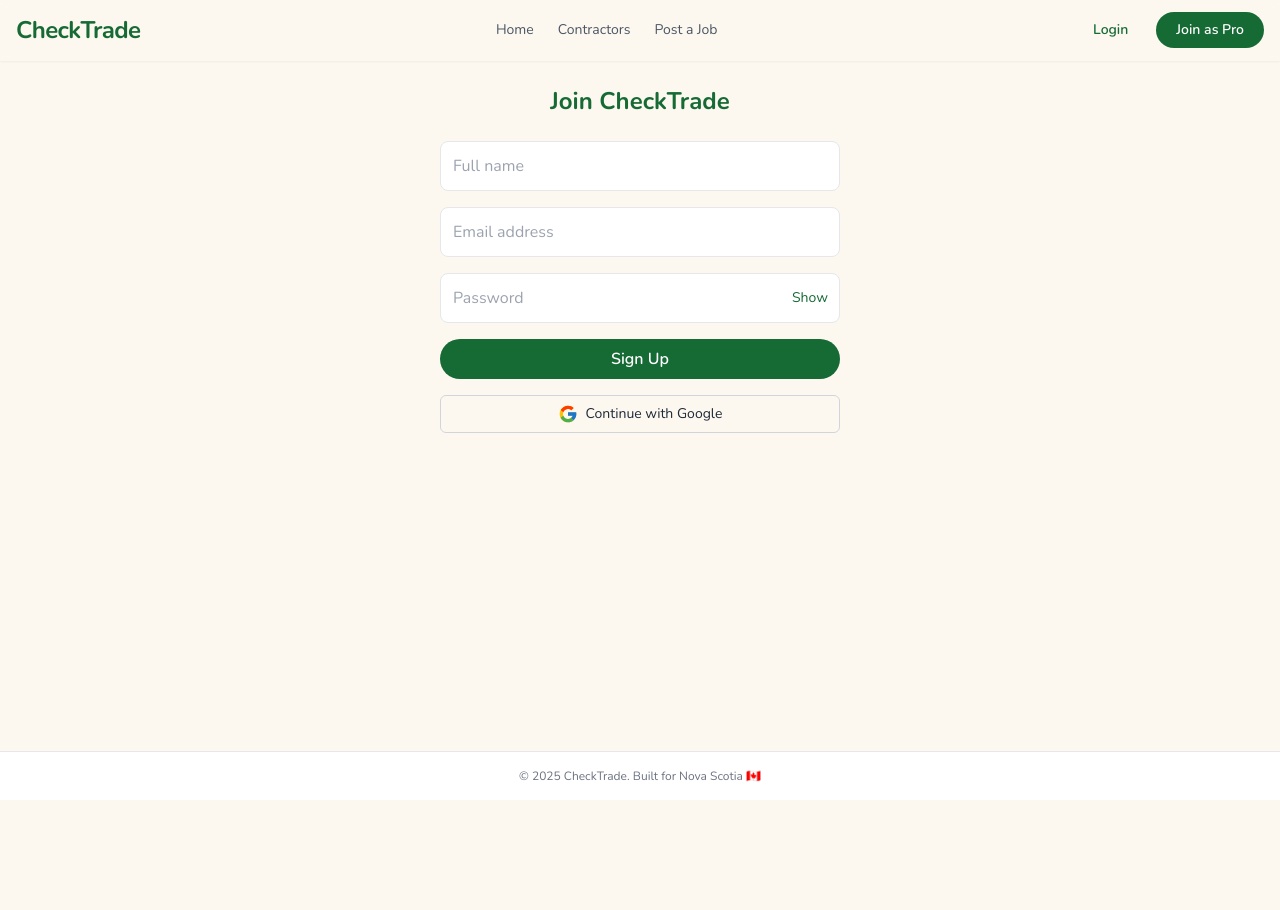
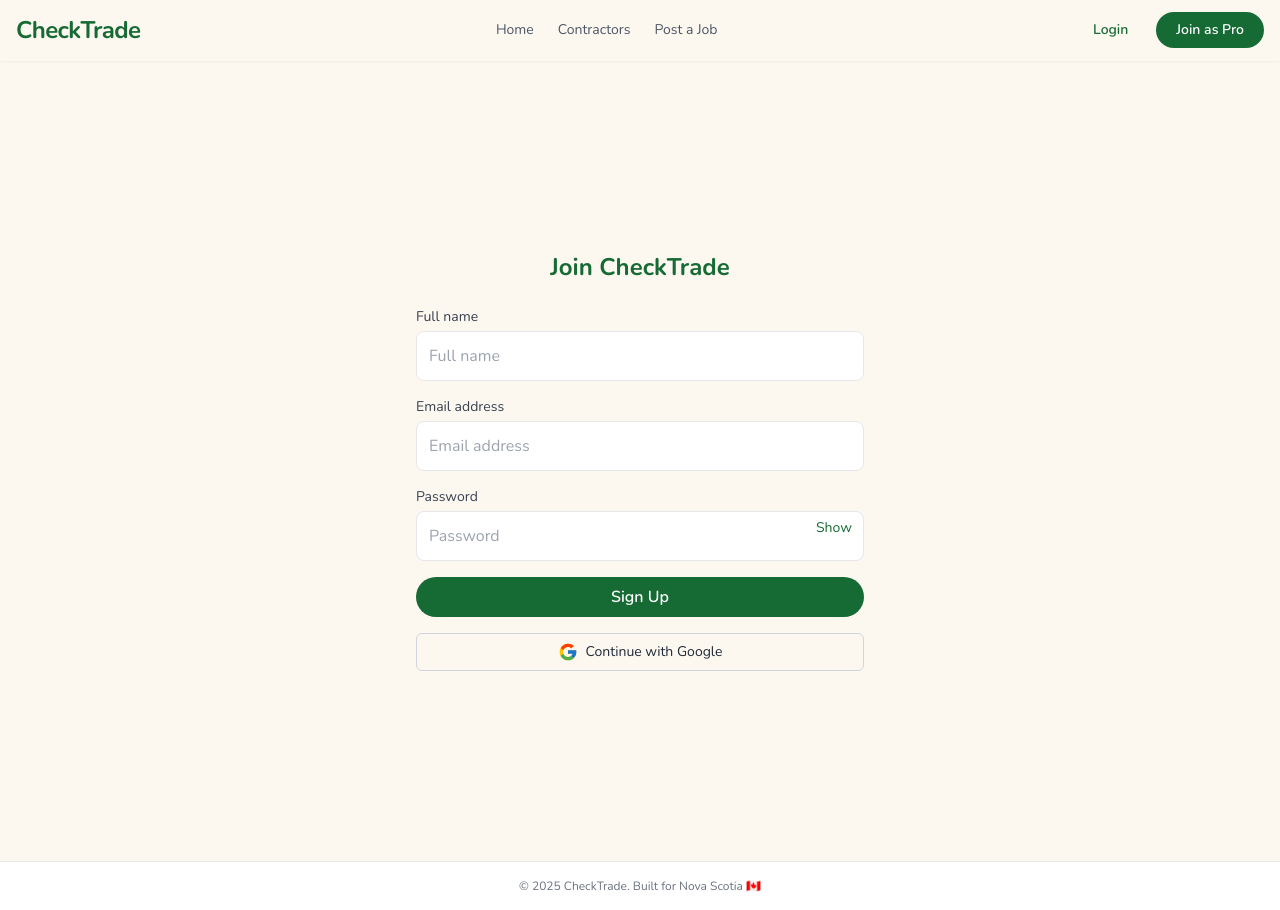
Before and after one commit to digital-domusfix/checktrade-webapp, a React (Vite) app in the folder frontend-app/: page /signup in a window 1280 px wide. Before the commit the page ends 800 px from the top, so only its background shows below. Built offline with nearby package versions, Linux system fonts and the light colour scheme; no server answers.

Commit message:
Style auth and job forms

```diff
--- a/frontend-app/src/features/auth/LoginPage.tsx
+++ b/frontend-app/src/features/auth/LoginPage.tsx
@@ -6,9 +6,11 @@
   };
 
   return (
-    <div className="max-w-md mx-auto p-6">
-      <h1 className="text-2xl font-bold text-center mb-6">Login</h1>
-      <LoginForm onLoggedIn={handleLoggedIn} />
+    <div className="min-h-screen flex items-center justify-center p-4">
+      <div className="w-full max-w-md">
+        <h1 className="text-2xl font-bold text-center mb-6">Login</h1>
+        <LoginForm onLoggedIn={handleLoggedIn} />
+      </div>
     </div>
   );
 }
--- a/frontend-app/src/features/dashboard/components/AddJobForm.tsx
+++ b/frontend-app/src/features/dashboard/components/AddJobForm.tsx
@@ -33,24 +33,36 @@
   };
 
   return (
-    <form onSubmit={handleSubmit} className="space-y-4 p-4">
+    <form onSubmit={handleSubmit} className="space-y-4 p-4 max-w-md mx-auto">
       <div className="text-sm text-gray-700">
         Creating job for{' '}
         <strong>{property.nickname || property.address?.line1}</strong>
       </div>
+      <div className="space-y-1">
+        <label htmlFor="title" className="block text-sm font-medium text-gray-700">
+          Job title
+        </label>
         <input
+          id="title"
           type="text"
           value={title}
           onChange={(e) => setTitle(e.target.value)}
           placeholder="Job title"
           className="w-full border p-2 rounded"
         />
+      </div>
+      <div className="space-y-1">
+        <label htmlFor="description" className="block text-sm font-medium text-gray-700">
+          Job description
+        </label>
         <textarea
+          id="description"
           value={description}
           onChange={(e) => setDescription(e.target.value)}
           placeholder="Job description"
           className="w-full border p-2 rounded"
         />
+      </div>
       <Button type="submit" disabled={submitting || !title}>
         Create Job
       </Button>
--- a/frontend-app/src/features/leadgen/QuickWizard.tsx
+++ b/frontend-app/src/features/leadgen/QuickWizard.tsx
@@ -125,9 +125,12 @@
         <motion.section layout className="space-y-4">
           <h3 className="font-semibold mb-3">Just a few details</h3>
           {questions[subcategory.name]?.map((q, i) => (
-            <div key={i}>
-              <label className="text-sm font-medium">{q}</label>
+            <div key={i} className="space-y-1">
+              <label htmlFor={`q${i}`} className="text-sm font-medium">
+                {q}
+              </label>
               <input
+                id={`q${i}`}
                 type="text"
                 value={answers[q] || ''}
                 onChange={(e) => setAnswers({ ...answers, [q]: e.target.value })}
@@ -136,8 +139,11 @@
             </div>
           ))}
           <div>
-            <label className="text-sm font-medium">Anything else we should know?</label>
+            <label htmlFor="notes" className="text-sm font-medium">
+              Anything else we should know?
+            </label>
             <textarea
+              id="notes"
               value={notes}
               onChange={(e) => setNotes(e.target.value)}
               className="w-full border p-2 rounded"
@@ -150,8 +156,11 @@
 
       {step === 3 && (
         <motion.section layout className="space-y-4">
-          <label className="block text-sm font-medium">Your location (Postcode)</label>
+          <label htmlFor="postcode" className="block text-sm font-medium">
+            Your location (Postcode)
+          </label>
           <input
+            id="postcode"
             type="text"
             value={postcode}
             onChange={(e) => setPostcode(e.target.value)}
@@ -164,8 +173,11 @@
 
       {step === 4 && (
         <motion.section layout className="space-y-4">
-          <label className="block text-sm font-medium">When do you need the service?</label>
+          <label htmlFor="needDate" className="block text-sm font-medium">
+            When do you need the service?
+          </label>
           <input
+            id="needDate"
             type="date"
             value={date}
             onChange={(e) => setDate(e.target.value)}
@@ -188,15 +200,21 @@
 
       {step === 5 && (
         <motion.section layout className="space-y-4">
-          <label className="block text-sm font-medium">Your Email</label>
+          <label htmlFor="email" className="block text-sm font-medium">
+            Your Email
+          </label>
           <input
+            id="email"
             type="email"
             value={email}
             onChange={(e) => setEmail(e.target.value)}
             className="w-full border p-2 rounded"
           />
-          <label className="block text-sm font-medium">Phone (optional)</label>
+          <label htmlFor="phone" className="block text-sm font-medium">
+            Phone (optional)
+          </label>
           <input
+            id="phone"
             type="tel"
             value={phone}
             onChange={(e) => setPhone(e.target.value)}
--- a/frontend-app/src/pages/auth/components/LoginForm.tsx
+++ b/frontend-app/src/pages/auth/components/LoginForm.tsx
@@ -33,9 +33,13 @@
   };
 
   return (
-    <form onSubmit={handleSubmit(onSubmit)} className="space-y-4">
-      <div>
+    <form onSubmit={handleSubmit(onSubmit)} className="space-y-4 max-w-md mx-auto">
+      <div className="space-y-1">
+        <label htmlFor="email" className="block text-sm font-medium text-gray-700">
+          Email
+        </label>
         <input
+          id="email"
           type="email"
           placeholder="Email"
           {...register('email', {
@@ -51,8 +55,12 @@
           <p className="text-red-500 text-sm mt-1">{errors.email.message}</p>
         )}
       </div>
-      <div>
+      <div className="space-y-1">
+        <label htmlFor="password" className="block text-sm font-medium text-gray-700">
+          Password
+        </label>
         <input
+          id="password"
           type="password"
           placeholder="Password"
           {...register('password', {
--- a/frontend-app/src/pages/auth/components/OtpForm.tsx
+++ b/frontend-app/src/pages/auth/components/OtpForm.tsx
@@ -21,8 +21,13 @@
   };
 
   return (
-    <form onSubmit={handleSubmit} className="space-y-4">
+    <form onSubmit={handleSubmit} className="space-y-4 max-w-sm mx-auto">
+      <div className="space-y-1">
+        <label htmlFor="otp" className="block text-sm font-medium text-gray-700">
+          Verification code
+        </label>
         <input
+          id="otp"
           type="text"
           inputMode="numeric"
           maxLength={6}
@@ -31,6 +36,7 @@
           className="w-full p-3 rounded-lg border text-center tracking-widest text-xl"
           placeholder="Enter 6-digit code"
         />
+      </div>
       <Button type="submit" className="w-full" disabled={submitting}>
         Verify
       </Button>
--- a/frontend-app/src/pages/auth/components/RegisterForm.tsx
+++ b/frontend-app/src/pages/auth/components/RegisterForm.tsx
@@ -63,14 +63,18 @@
   return submitted ? (
     <div className="text-center text-primary">OTP sent! Please verify.</div>
   ) : (
-    <form onSubmit={handleSubmit} className="space-y-4">
+    <form onSubmit={handleSubmit} className="space-y-4 max-w-md mx-auto">
       {error && (
         <div className="bg-red-100 text-red-700 p-2 rounded text-sm" role="alert">
           {error}
         </div>
       )}
-      <div>
+      <div className="space-y-1">
+        <label htmlFor="fullName" className="block text-sm font-medium text-gray-700">
+          Full name
+        </label>
         <input
+          id="fullName"
           type="text"
           placeholder="Full name"
           value={fullName}
@@ -84,8 +88,12 @@
           <p className="text-red-500 text-sm mt-1">Full name is required</p>
         )}
       </div>
-      <div>
+      <div className="space-y-1">
+        <label htmlFor="email" className="block text-sm font-medium text-gray-700">
+          Email address
+        </label>
         <input
+          id="email"
           type="email"
           placeholder="Email address"
           value={email}
@@ -99,8 +107,12 @@
           <p className="text-red-500 text-sm mt-1">Enter a valid email</p>
         )}
       </div>
-      <div className="relative">
+      <div className="relative space-y-1">
+        <label htmlFor="password" className="block text-sm font-medium text-gray-700">
+          Password
+        </label>
         <input
+          id="password"
           type={showPassword ? 'text' : 'password'}
           placeholder="Password"
           value={password}
--- a/frontend-app/src/screens/RegisterScreen.tsx
+++ b/frontend-app/src/screens/RegisterScreen.tsx
@@ -16,10 +16,14 @@
   };
 
   return (
-    <div className="max-w-md mx-auto p-6">
-      <h1 className="text-2xl font-bold text-center mb-6">Join CheckTrade</h1>
-      {step === 'register' && <RegisterForm onRegistered={handleRegisterSuccess} />}
-      {step === 'verify' && userId && <OtpForm userId={userId} onVerified={handleVerifySuccess} />}
+    <div className="min-h-screen flex items-center justify-center p-4">
+      <div className="w-full max-w-md">
+        <h1 className="text-2xl font-bold text-center mb-6">Join CheckTrade</h1>
+        {step === 'register' && <RegisterForm onRegistered={handleRegisterSuccess} />}
+        {step === 'verify' && userId && (
+          <OtpForm userId={userId} onVerified={handleVerifySuccess} />
+        )}
+      </div>
     </div>
   );
 };
```
Lines whose indentation alone changed are shown as unchanged.
